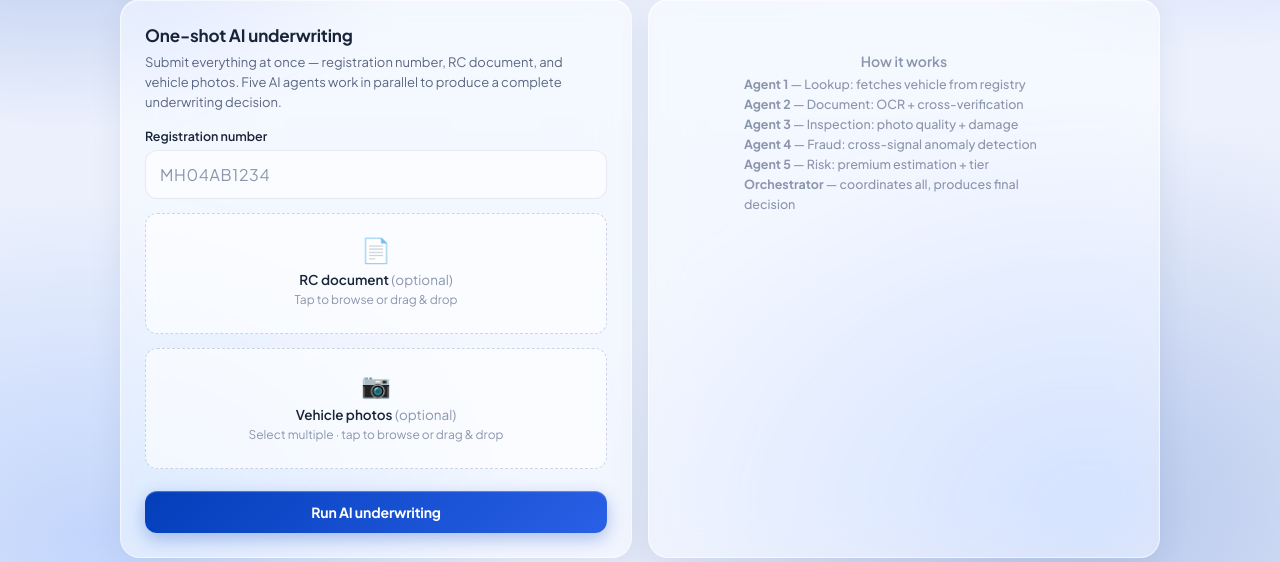
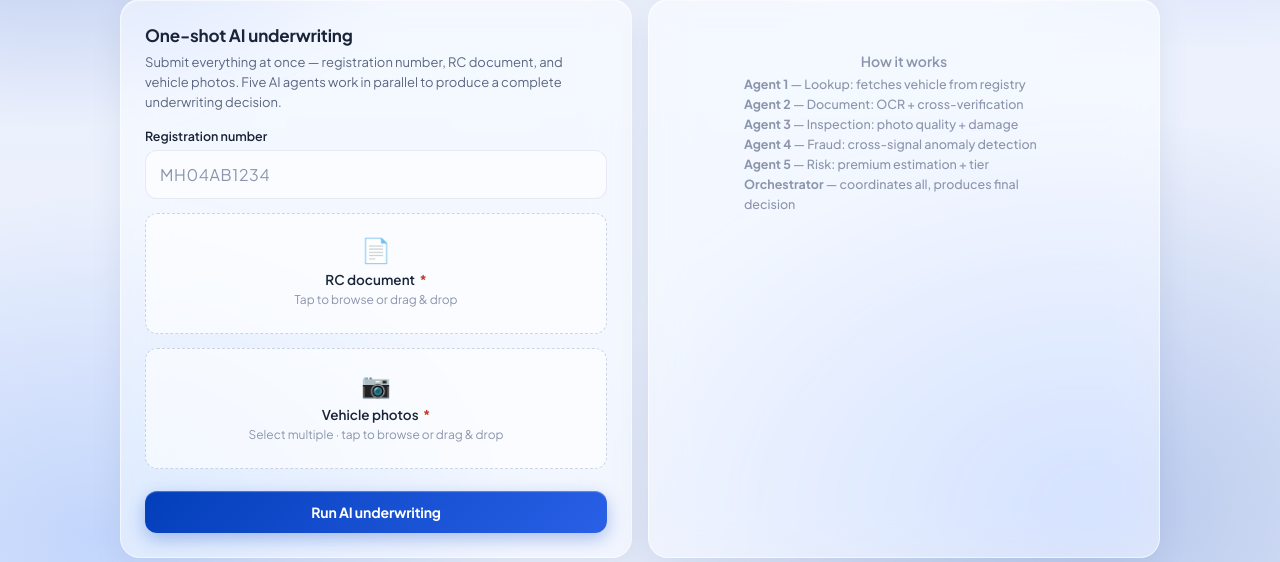
Before and after one commit to sanve196/vehicle_insurance, a FastAPI app: page / in a window 1280 px wide. Shown: the part 291-853 px from the top of the page. Run offline with FastAPI, Linux system fonts and the light colour scheme.

Commit message:
Make RC document and vehicle photos required: red asterisk, validation before submit

```diff
--- a/app/static/app.js
+++ b/app/static/app.js
@@ -125,6 +125,8 @@ $('underwriteBtn').addEventListener('click', async () => {
   const reg = $('uw_reg').value.trim();
   const out = $('uwResult');
   if (!reg || reg.length < 6) { out.innerHTML = '<div class="empty">Enter a valid registration number.</div>'; return; }
+  if (!$('uw_doc').files.length) { out.innerHTML = '<div class="empty">Please upload the RC document.</div>'; return; }
+  if (!$('uw_photos').files.length) { out.innerHTML = '<div class="empty">Please upload at least one vehicle photo.</div>'; return; }
 
   const btn = $('underwriteBtn');
   btn.disabled = true; btn.innerHTML = '<span class="spinner"></span>Agents working…';
--- a/app/static/style.css
+++ b/app/static/style.css
@@ -136,6 +136,7 @@ input[type=text]:focus { outline: none; border-color: var(--accent); box-shadow:
 .upload-icon { font-size: 24px; margin-bottom: 6px; pointer-events: none; }
 .upload-label { font-size: 13.5px; font-weight: 600; color: var(--ink); pointer-events: none; }
 .upload-opt { font-weight: 400; color: var(--ink-faint); }
+.upload-req { font-weight: 700; color: var(--bad); margin-left: 2px; }
 .upload-hint { font-size: 12px; color: var(--ink-faint); margin-top: 4px; pointer-events: none; }
 .upload-file-name {
   font-size: 12px; font-weight: 600; color: var(--good); margin-top: 6px;
--- a/app/templates/index.html
+++ b/app/templates/index.html
@@ -44,14 +44,14 @@
           <div class="upload-zone" id="uw_doc_zone">
             <input type="file" id="uw_doc" accept="image/*" />
             <div class="upload-icon">📄</div>
-            <div class="upload-label">RC document <span class="upload-opt">(optional)</span></div>
+            <div class="upload-label">RC document <span class="upload-req">*</span></div>
             <div class="upload-hint">Tap to browse or drag & drop</div>
             <div class="upload-file-name" id="uw_doc_name"></div>
           </div>
           <div class="upload-zone" id="uw_photos_zone">
             <input type="file" id="uw_photos" accept="image/*" multiple />
             <div class="upload-icon">📷</div>
-            <div class="upload-label">Vehicle photos <span class="upload-opt">(optional)</span></div>
+            <div class="upload-label">Vehicle photos <span class="upload-req">*</span></div>
             <div class="upload-hint">Select multiple · tap to browse or drag & drop</div>
             <div class="upload-file-name" id="uw_photos_name"></div>
           </div>
```
